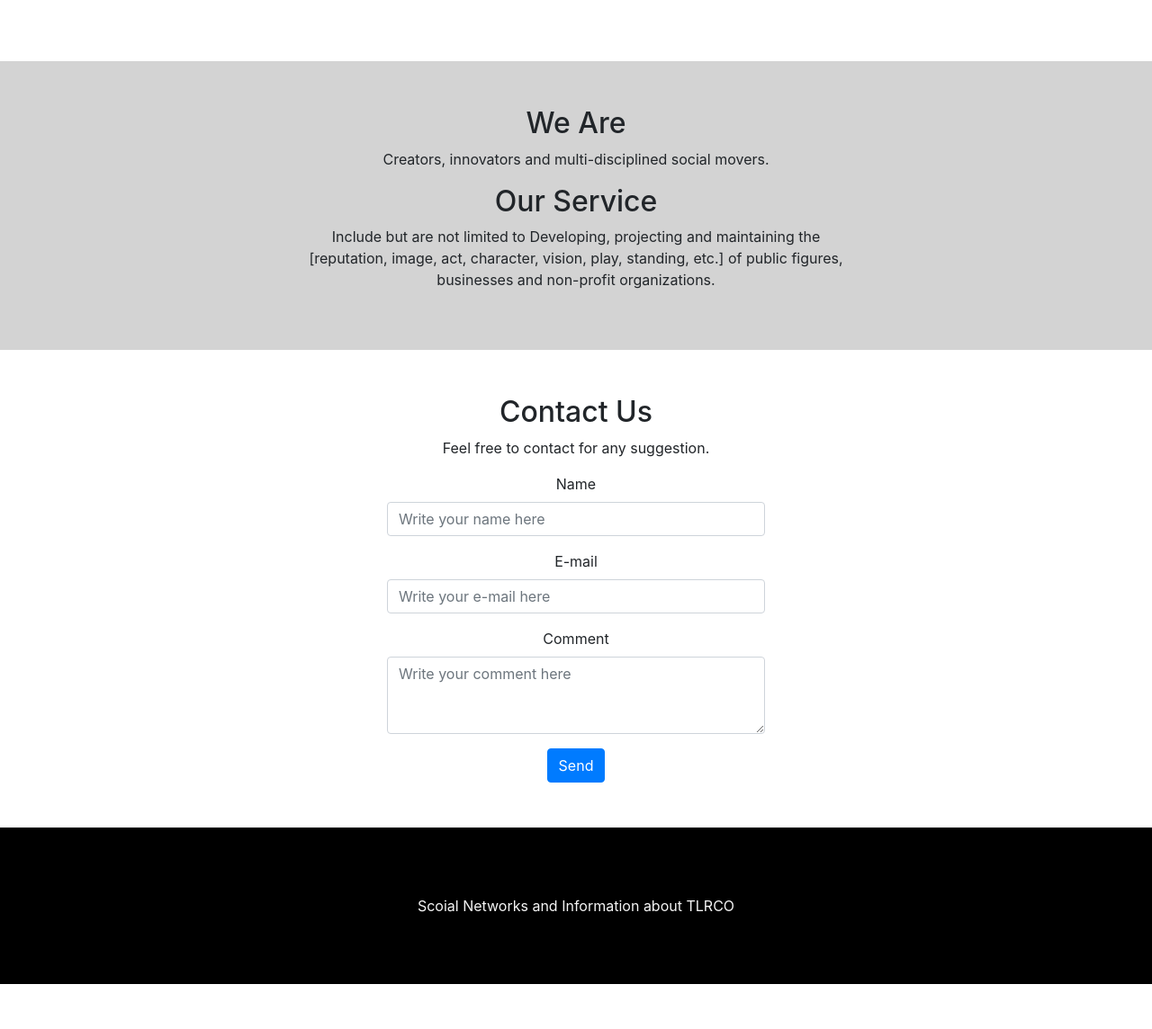
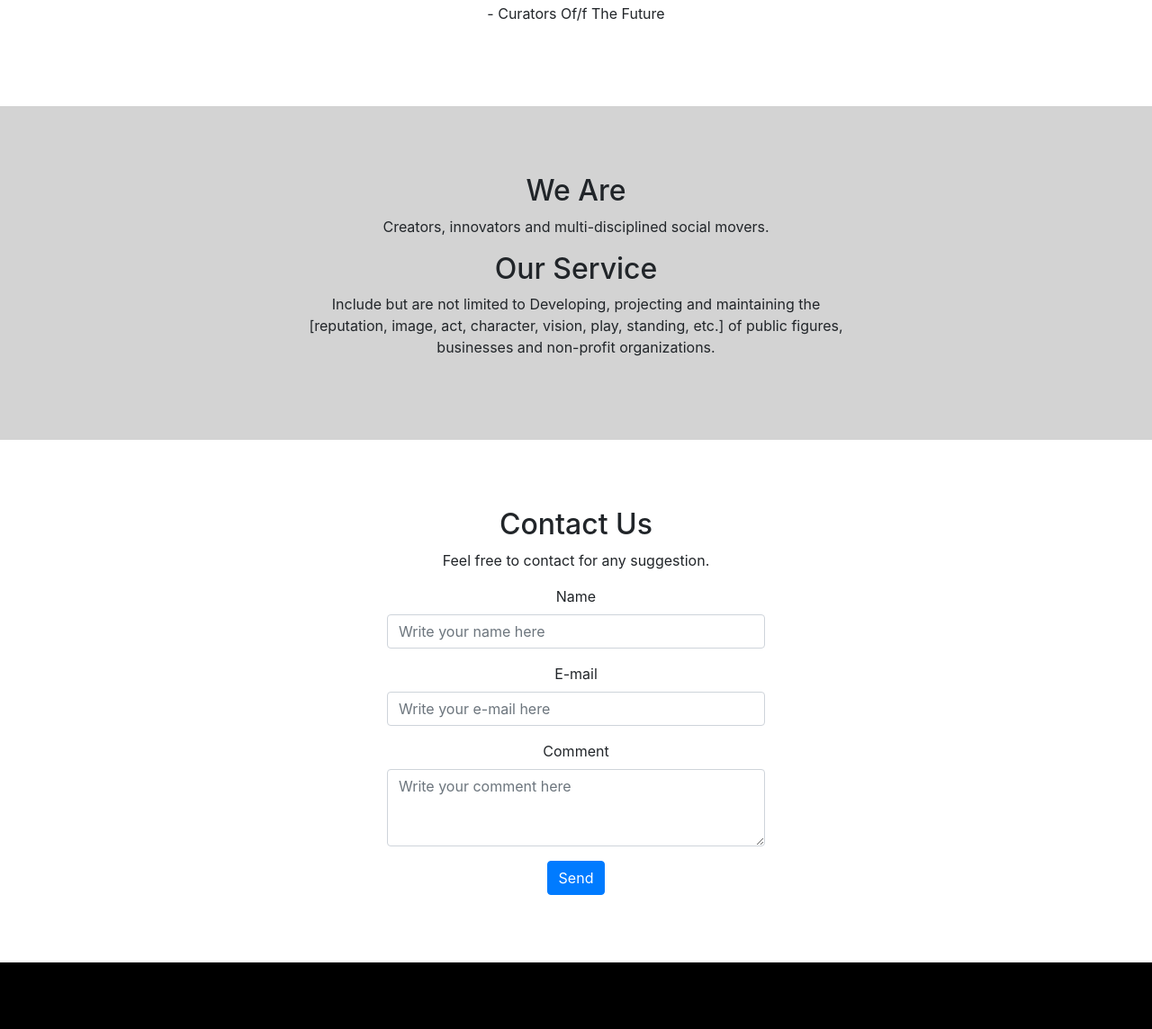
Before and after one commit to adanane/tlrco-react, a React (Create React App) app: page / in a window 1280 px wide. Shown: the part 1638-2782 px from the top of the page at 90% size. Before the commit the page ends 2732 px from the top, so only its background shows below. Built offline with nearby package versions, Linux system fonts and the light colour scheme.

Commit message:
v0.2.0
Upgraded to React 17, added smooth-scrolling

```diff
--- a/src/App.scss
+++ b/src/App.scss
@@ -1,4 +1,8 @@
 @import "~bootstrap/scss/bootstrap";
+
+html {
+  scroll-behavior: smooth;
+}
 
 .App {
   text-align: center;
--- a/src/components/About/About.module.scss
+++ b/src/components/About/About.module.scss
@@ -1,4 +1,4 @@
 .About {
   background-color: lightgrey;
-  padding: 50px 0;
+  padding: 75px 0;
 }
--- a/src/components/Contact/Contact.module.scss
+++ b/src/components/Contact/Contact.module.scss
@@ -1,3 +1,3 @@
 .Contact {
-  padding: 50px 0;
+  padding: 75px 0;
 }
--- a/src/components/Footer/Footer.module.scss
+++ b/src/components/Footer/Footer.module.scss
@@ -1,5 +1,5 @@
 .Footer {
   background-color: black;
   color: whitesmoke;
-  padding: 75px;
+  padding: 75px 0;
 }
--- a/src/components/Manifesto/Manifesto.module.scss
+++ b/src/components/Manifesto/Manifesto.module.scss
@@ -1,3 +1,3 @@
 .Manifesto {
-  padding: 50px 0;
+  padding: 75px 0;
 }
--- a/src/components/Manifesto/Manifesto.tsx
+++ b/src/components/Manifesto/Manifesto.tsx
@@ -3,7 +3,7 @@ import styles from "./Manifesto.module.scss";
 import { Col, Container, Row } from "react-bootstrap";
 
 const Manifesto: React.FC = () => (
-  <div className={styles.Manifesto}>
+  <div className={styles.Manifesto} id="manifesto">
     <Container fluid>
       <Row className="justify-content-center">
         <Col lg={6}>
--- a/src/components/Menu/Menu.tsx
+++ b/src/components/Menu/Menu.tsx
@@ -4,14 +4,14 @@ import { Nav, Navbar } from "react-bootstrap";
 
 const Menu: React.FC = () => (
   <div className={styles.NavBar}>
-    <Navbar bg="light" expand="lg" fixed="top">
-      <Navbar.Brand href="">TLRCO</Navbar.Brand>
+    <Navbar bg="light" collapseOnSelect expand="lg" fixed="top">
+      <Navbar.Brand href="#top">TLRCO</Navbar.Brand>
       <Navbar.Toggle aria-controls="basic-navbar-nav" />
       <Navbar.Collapse id="basic-navbar-nav">
         <Nav className="mr-auto">
-          <Nav.Link href="">Manifesto</Nav.Link>
-          <Nav.Link href="">About</Nav.Link>
-          <Nav.Link href="">Contact</Nav.Link>
+          <Nav.Link href="#manifesto">Manifesto</Nav.Link>
+          <Nav.Link href="#about">About</Nav.Link>
+          <Nav.Link href="#contact">Contact</Nav.Link>
         </Nav>
       </Navbar.Collapse>
     </Navbar>
--- a/tsconfig.json
+++ b/tsconfig.json
@@ -18,7 +18,7 @@
     "resolveJsonModule": true,
     "isolatedModules": true,
     "noEmit": true,
-    "jsx": "react"
+    "jsx": "react-jsx"
   },
   "include": [
     "src"
```
Also changed, not shown: package.json (+24 -19 lines), 2 other files (tests, documents, lock files or other folders).
